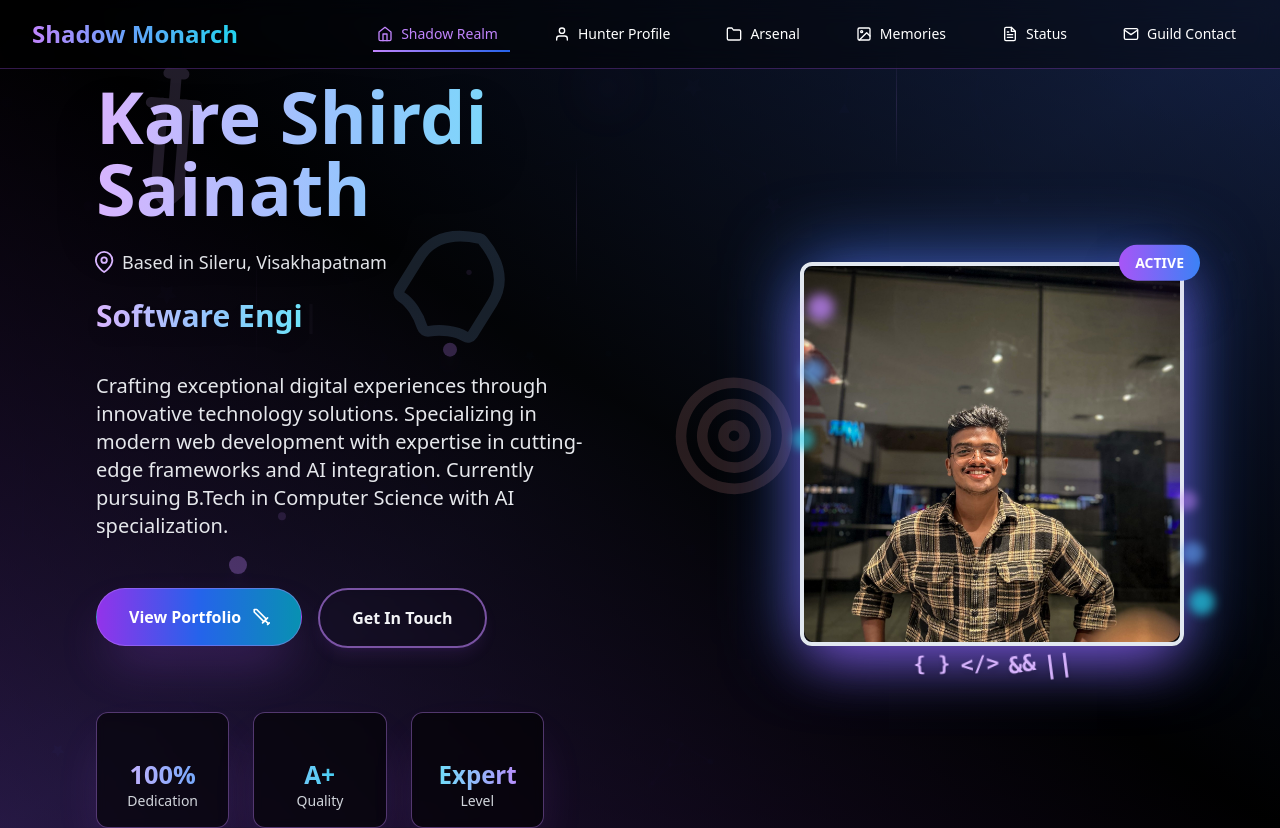
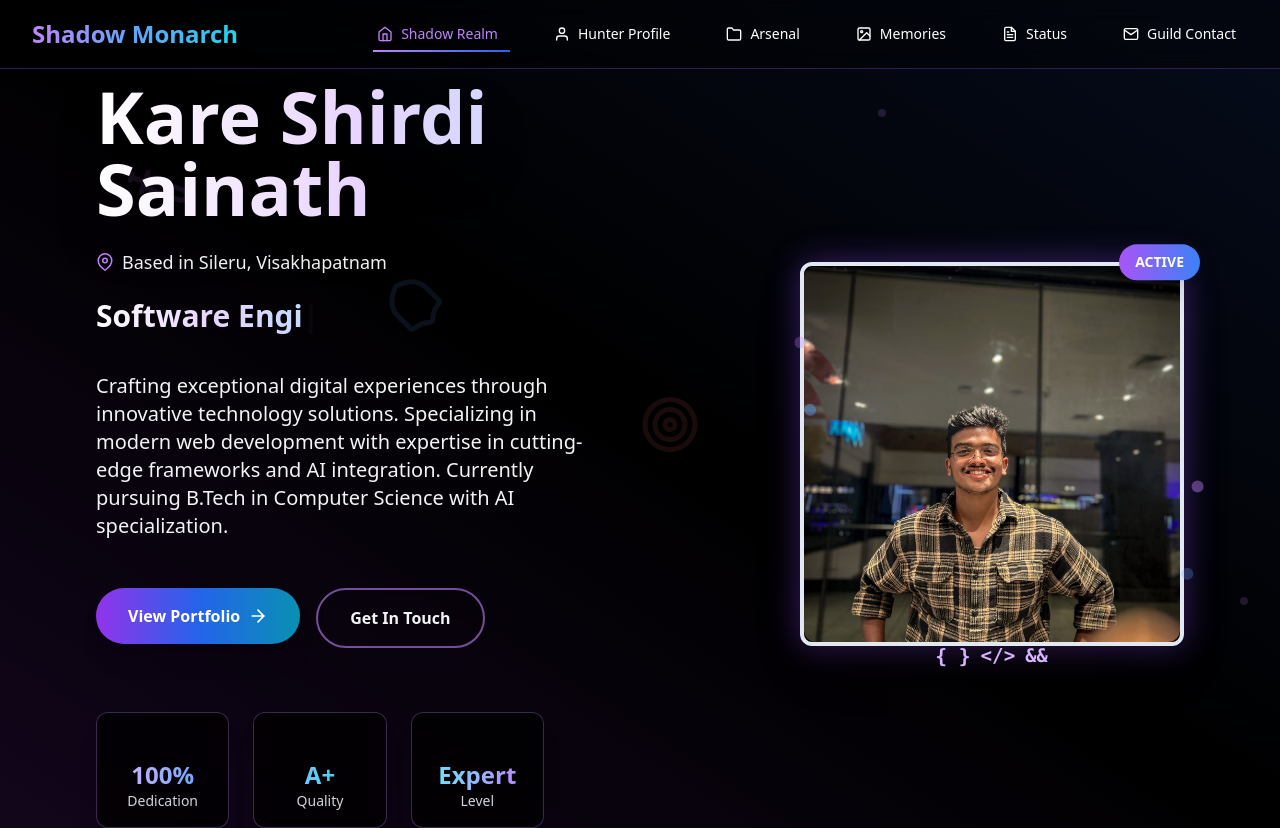
Before and after one commit to shirdikare/kare-sainath-portfolio-vibe, a React (Vite) app: page / in a window 1280 px wide. Built offline with nearby package versions, Linux system fonts and the light colour scheme.

Commit message:
Fix: Website performance issues
Address lag and hanging issues in the website.

```diff
--- a/src/App.tsx
+++ b/src/App.tsx
@@ -41,9 +41,8 @@ const App = () => (
       <Toaster />
       <Sonner />
       <BrowserRouter>
-        <div className="min-h-screen bg-gradient-to-br from-black via-gray-900 to-black text-white relative overflow-hidden">
-          <div className="absolute inset-0 bg-gradient-to-tr from-purple-900/20 via-black/60 to-blue-900/20"></div>
-          <div className="absolute inset-0 bg-black/40"></div>
+        <div className="min-h-screen bg-black text-white relative overflow-hidden">
+          <div className="absolute inset-0 bg-gradient-to-br from-black via-gray-900 to-black"></div>
           <ParticleBackground />
           <Navigation />
           <AnimatedRoutes />
--- a/src/components/ParticleBackground.tsx
+++ b/src/components/ParticleBackground.tsx
@@ -10,7 +10,7 @@ const ParticleBackground = () => {
   }, []);
 
   const particlesLoaded = useCallback(async (container: Container | undefined) => {
-    console.log("Shadow particles awakened", container);
+    console.log("Particles loaded", container);
   }, []);
 
   return (
@@ -25,7 +25,7 @@ const ParticleBackground = () => {
             value: "transparent",
           },
         },
-        fpsLimit: 120,
+        fpsLimit: 60,
         interactivity: {
           events: {
             onClick: {
@@ -40,25 +40,25 @@ const ParticleBackground = () => {
           },
           modes: {
             push: {
-              quantity: 8,
+              quantity: 2,
             },
             attract: {
-              distance: 250,
-              duration: 0.6,
-              factor: 8,
+              distance: 150,
+              duration: 0.4,
+              factor: 4,
             },
           },
         },
         particles: {
           color: {
-            value: ["#7c3aed", "#2563eb", "#0891b2", "#8b5cf6", "#1e40af", "#6366f1"],
+            value: ["#7c3aed", "#2563eb", "#8b5cf6"],
           },
           links: {
             color: "#7c3aed",
-            distance: 140,
+            distance: 120,
             enable: true,
-            opacity: 0.3,
-            width: 2,
+            opacity: 0.2,
+            width: 1,
           },
           move: {
             direction: "none",
@@ -66,33 +66,33 @@ const ParticleBackground = () => {
             outModes: {
               default: "bounce",
             },
-            random: true,
-            speed: 1.5,
+            random: false,
+            speed: 0.8,
             straight: false,
           },
           number: {
             density: {
               enable: true,
-              area: 1000,
+              area: 1200,
             },
-            value: 100,
+            value: 40,
           },
           opacity: {
-            value: { min: 0.1, max: 0.7 },
+            value: { min: 0.1, max: 0.5 },
             animation: {
               enable: true,
-              speed: 2,
+              speed: 1,
               minimumValue: 0.05,
             },
           },
           shape: {
-            type: ["circle", "triangle", "star", "polygon"],
+            type: "circle",
           },
           size: {
-            value: { min: 1, max: 6 },
+            value: { min: 1, max: 3 },
             animation: {
               enable: true,
-              speed: 4,
+              speed: 2,
               minimumValue: 0.3,
             },
           },
--- a/src/pages/Home.tsx
+++ b/src/pages/Home.tsx
@@ -1,8 +1,8 @@
 
 import { motion } from "framer-motion";
 import { Link } from "react-router-dom";
-import { FiArrowRight, FiMapPin, FiCode, FiGitBranch, FiZap } from "react-icons/fi";
-import { Sword, Shield, Target, Zap } from "lucide-react";
+import { FiArrowRight, FiMapPin, FiCode, FiZap } from "react-icons/fi";
+import { Sword, Shield, Target } from "lucide-react";
 import { Avatar, AvatarImage, AvatarFallback } from "../components/ui/avatar";
 import { useState, useEffect } from "react";
 
@@ -36,10 +36,10 @@ const Home = () => {
   }, [currentIndex]);
 
   const floatingIcons = [
-    { icon: Sword, color: "text-purple-300", delay: 0 },
-    { icon: Shield, color: "text-blue-300", delay: 0.5 },
-    { icon: Target, color: "text-red-300", delay: 1 },
-    { icon: FiCode, color: "text-cyan-300", delay: 1.5 }
+    { icon: Sword, color: "text-purple-400", delay: 0 },
+    { icon: Shield, color: "text-blue-400", delay: 1 },
+    { icon: Target, color: "text-red-400", delay: 2 },
+    { icon: FiCode, color: "text-cyan-400", delay: 3 }
   ];
 
   return (
@@ -50,79 +50,54 @@ const Home = () => {
       transition={{ duration: 0.5 }}
       className="min-h-screen flex items-center justify-center relative z-10 pt-20"
     >
-      {/* Enhanced Dark Background Effects */}
+      {/* Simplified Background Effects */}
       <div className="absolute inset-0 overflow-hidden">
-        {/* Deep Shadow Gradient */}
-        <div className="absolute inset-0 bg-gradient-to-br from-black via-gray-900 to-black opacity-95"></div>
-        <div className="absolute inset-0 bg-gradient-to-tr from-purple-900/30 via-black/80 to-blue-900/30"></div>
+        <div className="absolute inset-0 bg-black opacity-98"></div>
+        <div className="absolute inset-0 bg-gradient-to-tr from-purple-900/20 via-black/90 to-blue-900/20"></div>
 
-        {/* Floating Technical Icons */}
+        {/* Reduced Floating Icons */}
         {floatingIcons.map((item, index) => {
           const IconComponent = item.icon;
           return (
             <motion.div
               key={index}
-              className={`absolute ${item.color} opacity-15`}
+              className={`absolute ${item.color} opacity-10`}
               animate={{
-                y: [0, -40, 0],
-                x: [0, 20, 0],
-                rotate: [0, 360],
-                scale: [1, 1.3, 1]
+                y: [0, -20, 0],
+                rotate: [0, 180],
               }}
               transition={{
-                duration: 12,
+                duration: 8,
                 repeat: Infinity,
                 delay: item.delay
               }}
               style={{
-                left: `${8 + index * 22}%`,
-                top: `${15 + index * 18}%`
+                left: `${10 + index * 20}%`,
+                top: `${20 + index * 15}%`
               }}
             >
-              <IconComponent size={100} />
+              <IconComponent size={60} />
             </motion.div>
           );
         })}
 
-        {/* Enhanced Energy Orbs */}
-        {[...Array(8)].map((_, i) => (
+        {/* Simplified Energy Orbs */}
+        {[...Array(3)].map((_, i) => (
           <motion.div
             key={i}
-            className="absolute w-3 h-3 bg-purple-400/40 rounded-full shadow-lg shadow-purple-400/20"
+            className="absolute w-2 h-2 bg-purple-400/30 rounded-full"
             animate={{
-              y: [0, -120, 0],
-              opacity: [0, 0.8, 0],
-              scale: [0, 1.5, 0]
+              y: [0, -80, 0],
+              opacity: [0, 0.6, 0],
             }}
             transition={{
-              duration: 5,
+              duration: 4,
               repeat: Infinity,
-              delay: i * 1
+              delay: i * 2
             }}
             style={{
               left: `${Math.random() * 100}%`,
               top: `${Math.random() * 100}%`
-            }}
-          />
-        ))}
-
-        {/* Vertical Energy Streaks */}
-        {[...Array(4)].map((_, i) => (
-          <motion.div
-            key={`streak-${i}`}
-            className="absolute w-px h-32 bg-gradient-to-b from-transparent via-purple-400/30 to-transparent"
-            animate={{
-              y: ['-100%', '200%'],
-              opacity: [0, 0.6, 0]
-            }}
-            transition={{
-              duration: 3,
-              repeat: Infinity,
-              delay: i * 0.8
-            }}
-            style={{
-              left: `${20 + i * 25}%`,
-              top: 0
             }}
           />
         ))}
@@ -133,46 +108,36 @@ const Home = () => {
           {/* Left side - Hero Content */}
           <div className="text-left">
             <motion.h1
-              initial={{ y: 50, opacity: 0 }}
+              initial={{ y: 30, opacity: 0 }}
               animate={{ y: 0, opacity: 1 }}
-              transition={{ delay: 0.2, duration: 0.8 }}
-              className="text-5xl md:text-7xl font-bold mb-6 bg-gradient-to-r from-purple-300 via-blue-300 to-cyan-300 bg-clip-text text-transparent relative drop-shadow-2xl"
+              transition={{ delay: 0.2, duration: 0.6 }}
+              className="text-5xl md:text-7xl font-bold mb-6 bg-gradient-to-r from-white via-purple-200 to-blue-200 bg-clip-text text-transparent drop-shadow-2xl"
             >
               Kare Shirdi Sainath
-              <motion.div
-                className="absolute -top-3 -right-3 w-10 h-10 bg-purple-400/20 rounded-full blur-xl"
-                animate={{ scale: [1, 1.8, 1], opacity: [0.2, 0.6, 0.2] }}
-                transition={{ duration: 3, repeat: Infinity }}
-              />
             </motion.h1>
 
             <motion.div
-              initial={{ y: 50, opacity: 0 }}
+              initial={{ y: 30, opacity: 0 }}
               animate={{ y: 0, opacity: 1 }}
-              transition={{ delay: 0.4, duration: 0.8 }}
-              className="flex items-center mb-4 text-lg text-gray-200"
+              transition={{ delay: 0.3, duration: 0.6 }}
+              className="flex items-center mb-4 text-lg text-gray-100"
             >
-              <motion.div
-                animate={{ scale: [1, 1.4, 1] }}
-                transition={{ duration: 2.5, repeat: Infinity }}
-              >
-                <FiMapPin className="mr-2 text-purple-300" />
-              </motion.div>
+              <FiMapPin className="mr-2 text-purple-400" />
               <span>Based in Sileru, Visakhapatnam</span>
             </motion.div>
 
             <motion.div
-              initial={{ y: 50, opacity: 0 }}
+              initial={{ y: 30, opacity: 0 }}
               animate={{ y: 0, opacity: 1 }}
-              transition={{ delay: 0.6, duration: 0.8 }}
+              transition={{ delay: 0.4, duration: 0.6 }}
               className="text-2xl md:text-3xl font-medium mb-8 text-gray-100 h-12 flex items-center"
             >
-              <span className="bg-gradient-to-r from-purple-300 via-blue-300 to-cyan-300 bg-clip-text text-transparent font-bold drop-shadow-lg">
+              <span className="bg-gradient-to-r from-white via-purple-200 to-blue-200 bg-clip-text text-transparent font-bold">
                 {typedText}
                 <motion.span
                   animate={{ opacity: [1, 0] }}
                   transition={{ duration: 0.8, repeat: Infinity }}
-                  className="text-purple-300"
+                  className="text-purple-400"
                 >
                   |
                 </motion.span>
@@ -180,10 +145,10 @@ const Home = () => {
             </motion.div>
 
             <motion.p
-              initial={{ y: 50, opacity: 0 }}
+              initial={{ y: 30, opacity: 0 }}
               animate={{ y: 0, opacity: 1 }}
-              transition={{ delay: 0.8, duration: 0.8 }}
-              className="text-lg md:text-xl text-gray-200 mb-12 leading-relaxed drop-shadow-sm"
+              transition={{ delay: 0.5, duration: 0.6 }}
+              className="text-lg md:text-xl text-gray-100 mb-12 leading-relaxed"
             >
               Crafting exceptional digital experiences through innovative technology solutions.
               Specializing in modern web development with expertise in cutting-edge frameworks and AI integration.
@@ -191,47 +156,42 @@ const Home = () => {
             </motion.p>
 
             <motion.div
-              initial={{ y: 50, opacity: 0 }}
+              initial={{ y: 30, opacity: 0 }}
               animate={{ y: 0, opacity: 1 }}
-              transition={{ delay: 1, duration: 0.8 }}
+              transition={{ delay: 0.6, duration: 0.6 }}
               className="flex flex-col sm:flex-row gap-4"
             >
               <motion.div
-                whileHover={{ scale: 1.05, y: -3 }}
-                whileTap={{ scale: 0.95 }}
+                whileHover={{ scale: 1.02 }}
+                whileTap={{ scale: 0.98 }}
               >
                 <Link
                   to="/projects"
-                  className="group inline-flex items-center px-8 py-4 bg-gradient-to-r from-purple-600 via-blue-600 to-cyan-600 text-white font-semibold rounded-full hover:from-purple-500 hover:via-blue-500 hover:to-cyan-500 transition-all duration-300 shadow-2xl shadow-purple-500/30 border border-purple-400/40 backdrop-blur-sm"
+                  className="group inline-flex items-center px-8 py-4 bg-gradient-to-r from-purple-600 via-blue-600 to-cyan-600 text-white font-semibold rounded-full hover:from-purple-500 hover:via-blue-500 hover:to-cyan-500 transition-all duration-300 shadow-xl"
                 >
                   View Portfolio
-                  <motion.div
-                    animate={{ x: [0, 5, 0] }}
-                    transition={{ duration: 1.5, repeat: Infinity }}
-                  >
-                    <Sword className="ml-2" size={20} />
-                  </motion.div>
+                  <FiArrowRight className="ml-2" size={20} />
                 </Link>
               </motion.div>
 
               <motion.div
-                whileHover={{ scale: 1.05, y: -3 }}
-                whileTap={{ scale: 0.95 }}
+                whileHover={{ scale: 1.02 }}
+                whileTap={{ scale: 0.98 }}
               >
                 <Link
                   to="/contact"
-                  className="inline-flex items-center px-8 py-4 border-2 border-purple-400/60 text-gray-100 font-semibold rounded-full hover:bg-gradient-to-r hover:from-purple-600/20 hover:to-cyan-600/20 transition-all duration-300 backdrop-blur-sm shadow-lg shadow-purple-500/10"
+                  className="inline-flex items-center px-8 py-4 border-2 border-purple-400/60 text-gray-100 font-semibold rounded-full hover:bg-purple-600/20 transition-all duration-300 backdrop-blur-sm"
                 >
                   Get In Touch
                 </Link>
               </motion.div>
             </motion.div>
 
-            {/* Enhanced Stats Section */}
+            {/* Simplified Stats Section */}
             <motion.div
-              initial={{ y: 50, opacity: 0 }}
+              initial={{ y: 30, opacity: 0 }}
               animate={{ y: 0, opacity: 1 }}
-              transition={{ delay: 1.2, duration: 0.8 }}
+              transition={{ delay: 0.7, duration: 0.6 }}
               className="mt-16 grid grid-cols-3 gap-6 max-w-md"
             >
               {[
@@ -243,23 +203,15 @@ const Home = () => {
                 return (
                   <motion.div
                     key={index}
-                    whileHover={{ scale: 1.1, y: -5 }}
-                    className="text-center p-4 bg-black/60 backdrop-blur-sm rounded-xl border border-purple-400/40 shadow-2xl shadow-purple-500/20"
+                    whileHover={{ scale: 1.05 }}
+                    className="text-center p-4 bg-black/80 backdrop-blur-sm rounded-xl border border-purple-400/30 shadow-xl"
                   >
-                    <motion.div
-                      className="flex justify-center mb-2"
-                      animate={{ rotate: [0, 360] }}
-                      transition={{ duration: 5, repeat: Infinity, delay: index * 0.4 }}
-                    >
+                    <div className="flex justify-center mb-2">
                       <IconComponent className={`text-xl bg-gradient-to-r ${stat.color} bg-clip-text text-transparent`} size={22} />
-                    </motion.div>
-                    <motion.div
-                      className={`text-2xl font-bold bg-gradient-to-r ${stat.color} bg-clip-text text-transparent drop-shadow-sm`}
-                      animate={{ scale: [1, 1.1, 1] }}
-                      transition={{ duration: 2.5, repeat: Infinity, delay: index * 0.3 }}
-                    >
+                    </div>
+                    <div className={`text-2xl font-bold bg-gradient-to-r ${stat.color} bg-clip-text text-transparent`}>
                       {stat.number}
-                    </motion.div>
+                    </div>
                     <div className="text-sm text-gray-300">{stat.label}</div>
                   </motion.div>
                 );
@@ -267,44 +219,40 @@ const Home = () => {
             </motion.div>
           </div>
 
-          {/* Right side - Enhanced Profile Section */}
+          {/* Right side - Simplified Profile Section */}
           <motion.div
-            initial={{ x: 50, opacity: 0 }}
+            initial={{ x: 30, opacity: 0 }}
             animate={{ x: 0, opacity: 1 }}
-            transition={{ delay: 0.4, duration: 0.8 }}
+            transition={{ delay: 0.4, duration: 0.6 }}
             className="flex justify-center lg:justify-end"
           >
             <motion.div
-              whileHover={{ scale: 1.02 }}
+              whileHover={{ scale: 1.01 }}
               transition={{ type: "spring", stiffness: 300 }}
               className="relative"
             >
-              {/* Main Profile Container */}
               <div className="relative w-96 h-96">
-                {/* Enhanced Aura Ring */}
                 <motion.div
                   className="absolute inset-0 rounded-xl"
                   animate={{
                     boxShadow: [
-                      "0 0 40px rgba(147, 51, 234, 0.6)",
-                      "0 0 80px rgba(59, 130, 246, 0.8)",
-                      "0 0 40px rgba(147, 51, 234, 0.6)"
+                      "0 0 30px rgba(147, 51, 234, 0.4)",
+                      "0 0 50px rgba(59, 130, 246, 0.6)",
+                      "0 0 30px rgba(147, 51, 234, 0.4)"
                     ]
                   }}
-                  transition={{ duration: 4, repeat: Infinity }}
+                  transition={{ duration: 3, repeat: Infinity }}
                 />
 
-                {/* Status Indicator */}
                 <motion.div
-                  className="absolute -top-4 -right-4 z-20 bg-gradient-to-r from-purple-500 to-blue-500 text-white px-4 py-2 rounded-full text-sm font-bold shadow-2xl shadow-purple-500/50"
-                  animate={{ y: [0, -8, 0] }}
-                  transition={{ duration: 3, repeat: Infinity }}
+                  className="absolute -top-4 -right-4 z-20 bg-gradient-to-r from-purple-500 to-blue-500 text-white px-4 py-2 rounded-full text-sm font-bold shadow-xl"
+                  animate={{ y: [0, -5, 0] }}
+                  transition={{ duration: 2, repeat: Infinity }}
                 >
                   ACTIVE
                 </motion.div>
 
-                {/* Main Avatar */}
-                <Avatar className="w-full h-full border-4 border-gradient-to-r from-purple-400 via-blue-400 to-cyan-400 shadow-2xl shadow-purple-500/60 rounded-xl">
+                <Avatar className="w-full h-full border-4 border-gradient-to-r from-purple-400 via-blue-400 to-cyan-400 shadow-2xl rounded-xl">
                   <AvatarImage
                     src="/lovable-uploads/8840a6a5-352a-405a-b417-4b44fd7cbbd7.png"
                     alt="Kare Shirdi Sainath"
@@ -315,50 +263,47 @@ const Home = () => {
                   </AvatarFallback>
                 </Avatar>
 
-                {/* Enhanced Energy Orbs */}
-                {[...Array(6)].map((_, i) => (
+                {/* Simplified Energy Orbs */}
+                {[...Array(4)].map((_, i) => (
                   <motion.div
                     key={i}
-                    className={`absolute w-5 h-5 rounded-full ${
-                      i % 3 === 0 ? 'bg-purple-400/80' : i % 3 === 1 ? 'bg-blue-400/80' : 'bg-cyan-400/80'
-                    } shadow-2xl blur-sm`}
+                    className={`absolute w-3 h-3 rounded-full ${
+                      i % 2 === 0 ? 'bg-purple-400/60' : 'bg-blue-400/60'
+                    } shadow-lg`}
                     animate={{
-                      x: [0, 25, 0],
-                      y: [0, -25, 0],
-                      scale: [1, 1.4, 1],
-                      opacity: [0.6, 1, 0.6]
+                      x: [0, 15, 0],
+                      y: [0, -15, 0],
+                      opacity: [0.4, 0.8, 0.4]
                     }}
                     transition={{
-                      duration: 4,
+                      duration: 3,
                       repeat: Infinity,
-                      delay: i * 0.6
+                      delay: i * 0.8
                     }}
                     style={{
-                      top: `${15 + i * 15}%`,
-                      left: i < 3 ? '-12px' : 'calc(100% - 8px)'
+                      top: `${20 + i * 20}%`,
+                      left: i < 2 ? '-8px' : 'calc(100% - 4px)'
                     }}
                   />
                 ))}
 
-                {/* Tech Symbols */}
                 <motion.div
-                  className="absolute -bottom-8 left-1/2 transform -translate-x-1/2 flex space-x-3"
+                  className="absolute -bottom-6 left-1/2 transform -translate-x-1/2 flex space-x-3"
                   initial={{ opacity: 0 }}
                   animate={{ opacity: 1 }}
-                  transition={{ delay: 1.5 }}
+                  transition={{ delay: 1 }}
                 >
-                  {['{ }', '</>', '&&', '||'].map((symbol, i) => (
+                  {['{ }', '</>', '&&'].map((symbol, i) => (
                     <motion.span
                       key={i}
-                      className="text-purple-300 text-xl font-mono font-bold drop-shadow-lg"
+                      className="text-purple-300 text-lg font-mono font-bold"
                       animate={{
-                        rotate: [0, 10, -10, 0],
-                        scale: [1, 1.3, 1]
+                        scale: [1, 1.1, 1]
                       }}
                       transition={{
-                        duration: 6,
+                        duration: 4,
                         repeat: Infinity,
-                        delay: i * 0.7
+                        delay: i * 0.5
                       }}
                     >
                       {symbol}
```
